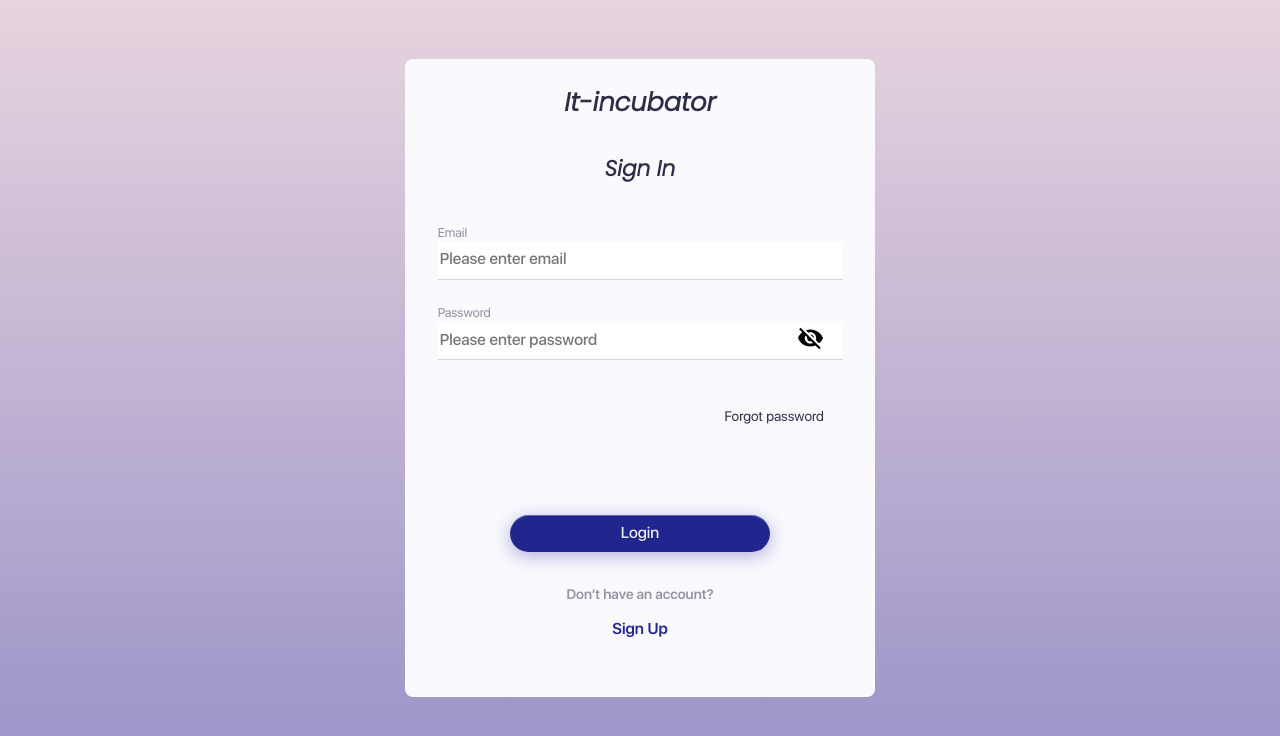
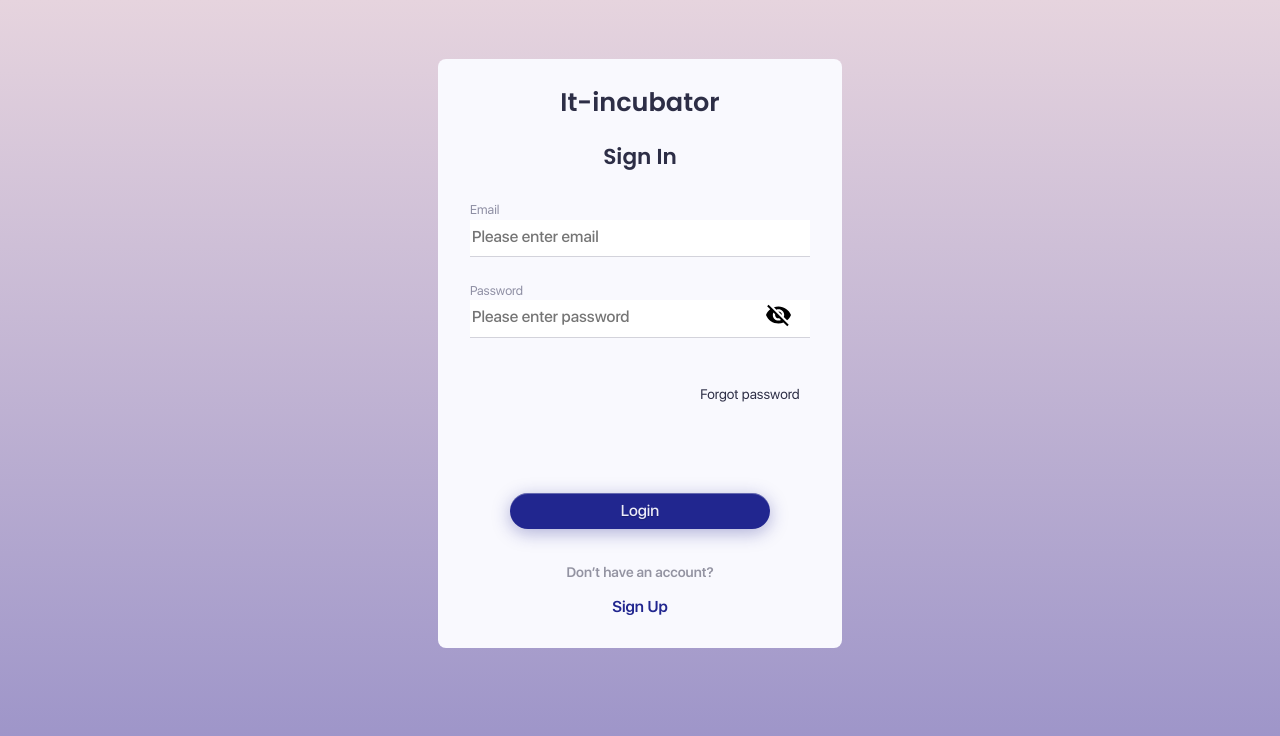
Before and after one commit to Matumba125/friday, a React (Create React App) app: page /#/login in a window 1280 px wide. Shown: the top 736 px of the page. Built offline with nearby package versions, Linux system fonts and the light colour scheme.

Commit message:
added div for globalTatle, and listTitle

```diff
--- a/src/components/globalTitle/GlobalTitle.module.css
+++ b/src/components/globalTitle/GlobalTitle.module.css
@@ -4,5 +4,4 @@
     font-size: 1.63rem;
     line-height: 1.5;
     color: #2D2E46;
-    margin-bottom: 1.23em;
-}
+  }
--- a/src/components/inputForm/InputForm.module.css
+++ b/src/components/inputForm/InputForm.module.css
@@ -1,6 +1,6 @@
 .input {
     margin-bottom: 1.5em;
-    width: 88%;
+    width: 100%;
     border: transparent;
     padding-bottom: 0.25em;
     border-bottom: 1.6px solid rgba(36, 37, 74, .2);
--- a/src/components/listTitle/ListTitle.module.css
+++ b/src/components/listTitle/ListTitle.module.css
@@ -4,5 +4,4 @@
     font-size: 1.38rem;
     line-height: 1.5;
     color: #2D2E46;
-    margin-bottom: 1.73em;
-}
+ }
--- a/src/components/loginization/Loginization.module.css
+++ b/src/components/loginization/Loginization.module.css
@@ -10,15 +10,13 @@
     background-color: #F9F9FE;
     border-radius: 8px;
     max-width: 25.8em;
-    min-height: 37.5em;
+    }
+
+.globalTitleBox {
+    margin-bottom: 1.23em;
 }
 
-.listTitle {
-    font-family: Poppins, sans-serif;
-    font-weight: 600;
-    font-size: 1.38rem;
-    line-height: 1.5;
-    color: #2D2E46;
+.listTitleBox {
     margin-bottom: 1.73em;
 }
 
@@ -26,7 +24,7 @@
     text-align: start;
 }
 
-.buttonContainer{
+.buttonContainer {
     max-width: 16.6em;
     margin: 0 auto 2em;
 }
--- a/src/components/loginization/Loginization.tsx
+++ b/src/components/loginization/Loginization.tsx
@@ -19,8 +19,14 @@ const Loginization = () => {
         <div className={s.container}>
             <div className={s.boxForm}>
 
-                <GlobalTitle />
-                <ListTitle />
+                <div className={s.globalTitleBox}>
+                    <GlobalTitle />
+                </div>
+
+
+              <div className={s.listTitleBox}>
+                    <ListTitle />
+              </div>
 
                 <form className={s.formWrap} action="" method="">
 
--- a/src/index.css
+++ b/src/index.css
@@ -1,8 +1,19 @@
 @import url('https://fonts.googleapis.com/css2?family=Poppins:ital,wght@1,300&display=swap');
+@import url('https://fonts.googleapis.com/css2?family=Lato&family=Poppins:wght@500;600&display=swap');
+
 @import url('../src/assets/fonts.css');
 
+*{
+  box-sizing: border-box;
+}
+
+:root,
+::before,
+::after{
+  box-sizing: inherit;
+}
+
 :root {
-  box-sizing: border-box;
   font-size: calc(0.8rem + 0.225vw);
 }
 
@@ -11,7 +22,7 @@
     font-size: 1em;
   }
 } */
-@import url('https://fonts.googleapis.com/css2?family=Lato&family=Poppins:wght@500;600&display=swap');
+
 
 body {
   margin: 0;
@@ -19,12 +30,12 @@ body {
   -moz-osx-font-smoothing: grayscale;
   font-family: 'SFUIDisplayNormal', sans-serif;
   overflow: hidden;
-  }
+   }
 
 code {
   font-family: source-code-pro, Menlo, Monaco, Consolas, 'Courier New',
     monospace;
-}
+  }
 
 h1,
 h2,
```
